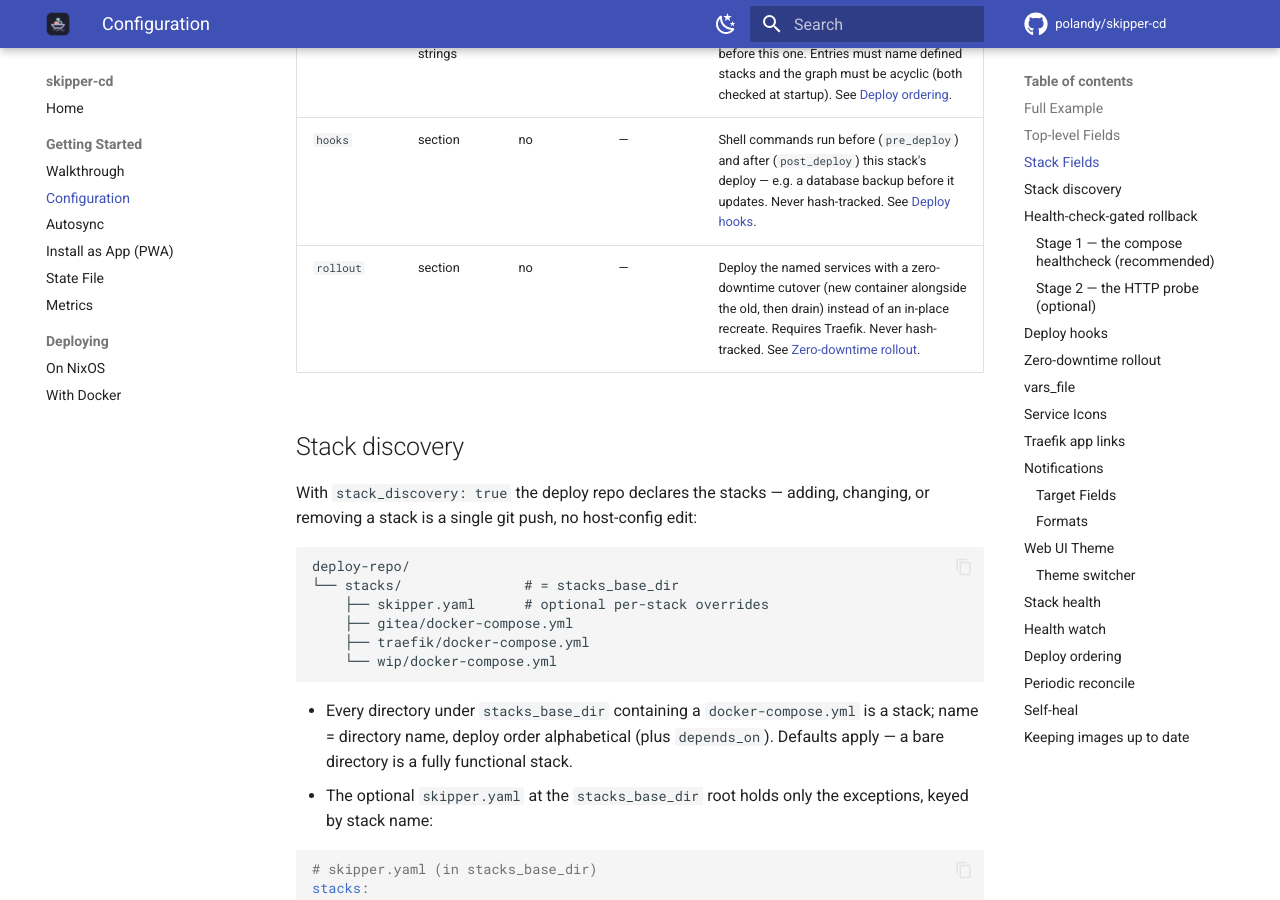
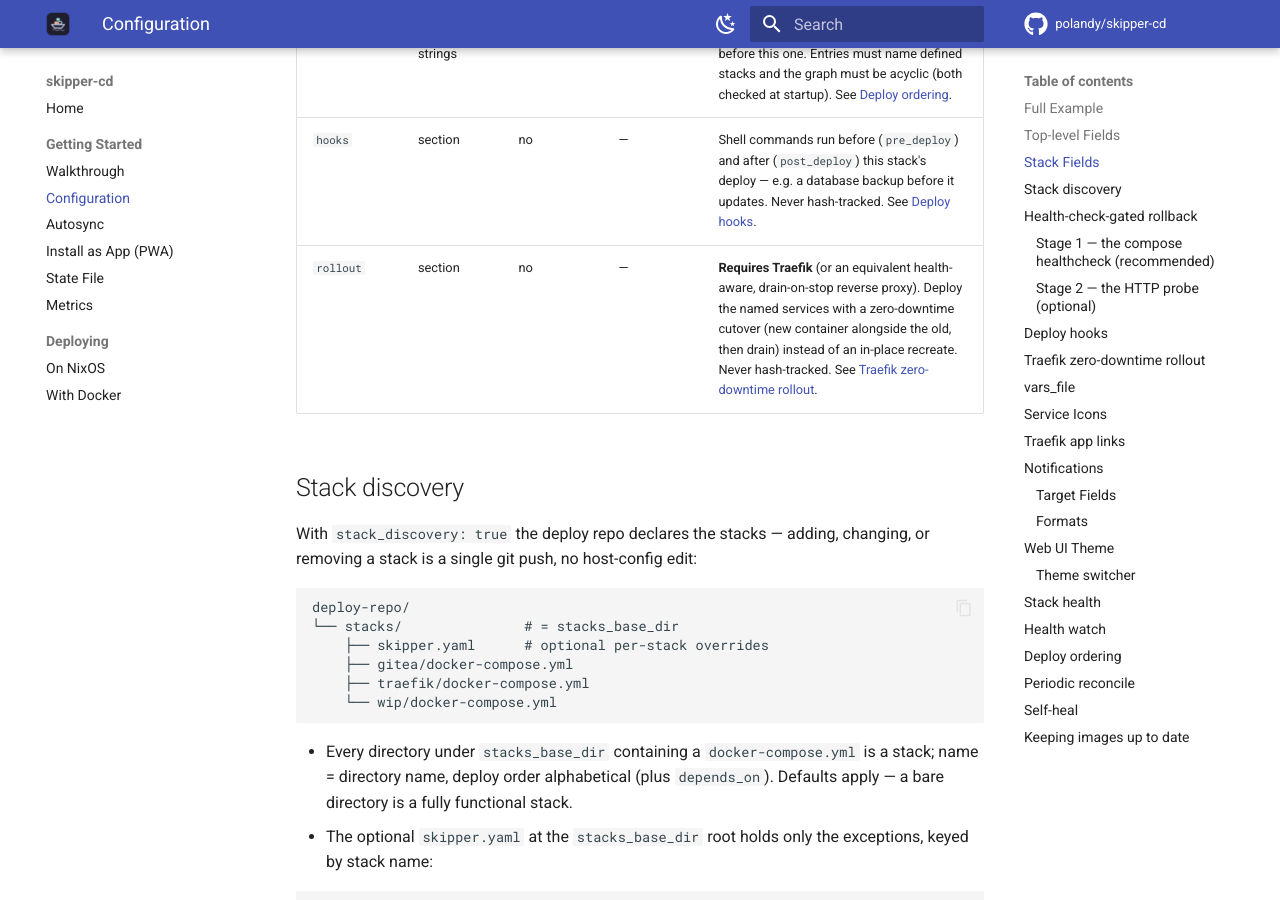
Before and after one commit to polandy/skipper-cd, an MkDocs documentation site: the page built from docs/configuration.md, in a window 1280 px wide and 900 px high, scrolled down 5591 px. Built offline with MkDocs 1.6.1 and Material for MkDocs 9.7.7, drawn with Linux system fonts in a browser that asks for light colours; comment, search, counter and statistics services are not loaded; some of the changed text lies outside the part shown.

Commit message:
docs(rollout): surface rollout as a Traefik feature
Match the Traefik app-links convention: rename the docs section to 'Traefik
zero-downtime rollout' (grouping the Traefik-dependent features), lead the config
table row and the field/type doc comments with the Traefik requirement. Keep the
key 'rollout' and the proxy-agnostic wording — skipper does nothing
Traefik-specific; Traefik is just the required/tested proxy in front.

```diff
--- a/docs/configuration.md
+++ b/docs/configuration.md
@@ -92,7 +92,7 @@ Each entry under `stacks` configures one Docker Compose stack.
 | `self_heal` | bool | no | *inherit* | Overrides the global `self_heal` for this stack (in both directions). When unset, the stack follows the global setting. See [Self-heal](#self-heal). |
 | `depends_on` | list of strings | no | — | Names of other stacks that must deploy before this one. Entries must name defined stacks and the graph must be acyclic (both checked at startup). See [Deploy ordering](#deploy-ordering). |
 | `hooks` | section | no | — | Shell commands run before (`pre_deploy`) and after (`post_deploy`) this stack's deploy — e.g. a database backup before it updates. Never hash-tracked. See [Deploy hooks](#deploy-hooks). |
-| `rollout` | section | no | — | Deploy the named services with a zero-downtime cutover (new container alongside the old, then drain) instead of an in-place recreate. Requires Traefik. Never hash-tracked. See [Zero-downtime rollout](#zero-downtime-rollout). |
+| `rollout` | section | no | — | **Requires Traefik** (or an equivalent health-aware, drain-on-stop reverse proxy). Deploy the named services with a zero-downtime cutover (new container alongside the old, then drain) instead of an in-place recreate. Never hash-tracked. See [Traefik zero-downtime rollout](#traefik-zero-downtime-rollout). |
 
 ## Stack discovery
 
@@ -198,7 +198,9 @@ stacks:
 
 In the web UI, a stack with hooks shows a **hook badge** on its row (in both the Deploys and Stacks views) with a `pre+post` count — click it to see the configured commands. While a deploy runs a hook, the row shows which one is running (`pre_deploy hook 1/2`); the console icon there opens the hook's live output in a log panel, inline on the same page.
 
-## Zero-downtime rollout
+## Traefik zero-downtime rollout
+
+> **Traefik feature.** Like [Traefik app links](#traefik-app-links), this relies on your reverse proxy: skipper only starts a second container, waits for its healthcheck, and drains the old one — it is **Traefik** (or any health-aware, drain-on-stop reverse proxy) that discovers the new container and shifts traffic to it. skipper itself does nothing Traefik-specific (no labels, no API).
 
 Recreating a service in place stops the old container before the new one serves — a brief gap. For a service behind **Traefik**, `rollout` closes that gap: skipper starts the new container alongside the old, waits for it to become healthy (Traefik load-balances onto it), then drains the old one.
 
```
Also changed, not shown: 1 other file.
